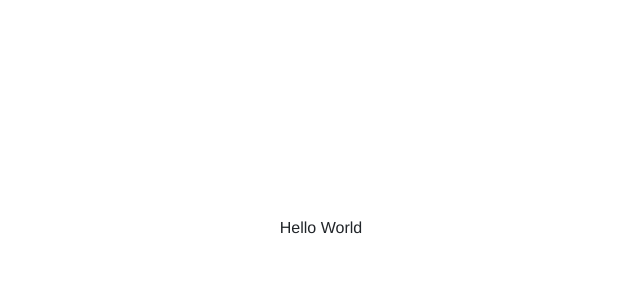
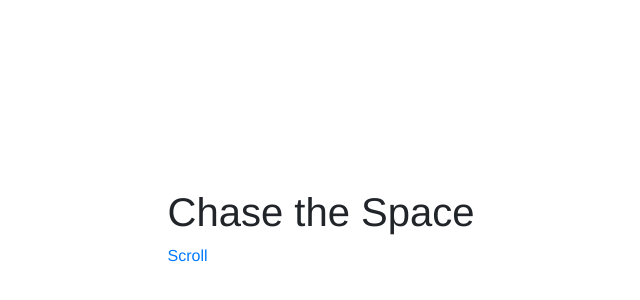
Before and after one commit to sofiarocha/Chase-the-Space, a React app: page / in a window 1280 px wide. Shown: the part 172-472 px from the top of the page, without its empty margins (319-959 px from the left). Built offline with nearby package versions, Linux system fonts and the light colour scheme.

Commit message:
add title and link to scrool

```diff
--- a/package.json
+++ b/package.json
@@ -27,6 +27,7 @@
     "webpack-dev-server": "^3.1.10"
   },
   "dependencies": {
+    "bootstrap": "^4.3.1",
     "react": "^16.8.6",
     "react-dom": "^16.8.6"
   },
--- a/src/components/App.jsx
+++ b/src/components/App.jsx
@@ -1,9 +1,10 @@
 import React from 'react';
+import TitleHomeContainer from './TitleHomeContainer';
 
 const App = () => {
     return (
         <div>
-            Hello World
+            <TitleHomeContainer />
         </div>
     );
 };
--- /dev/null
+++ b/src/components/TitleHomeContainer.jsx
@@ -0,0 +1,13 @@
+import React from 'react';
+
+const TitleHomeContainer = () => {
+    return (
+        <div id="section1">
+            <h1>Chase the Space</h1>
+            <a href="#section2">
+                <span />Scroll</a>
+        </div>
+    );
+};
+
+export default TitleHomeContainer;
```
